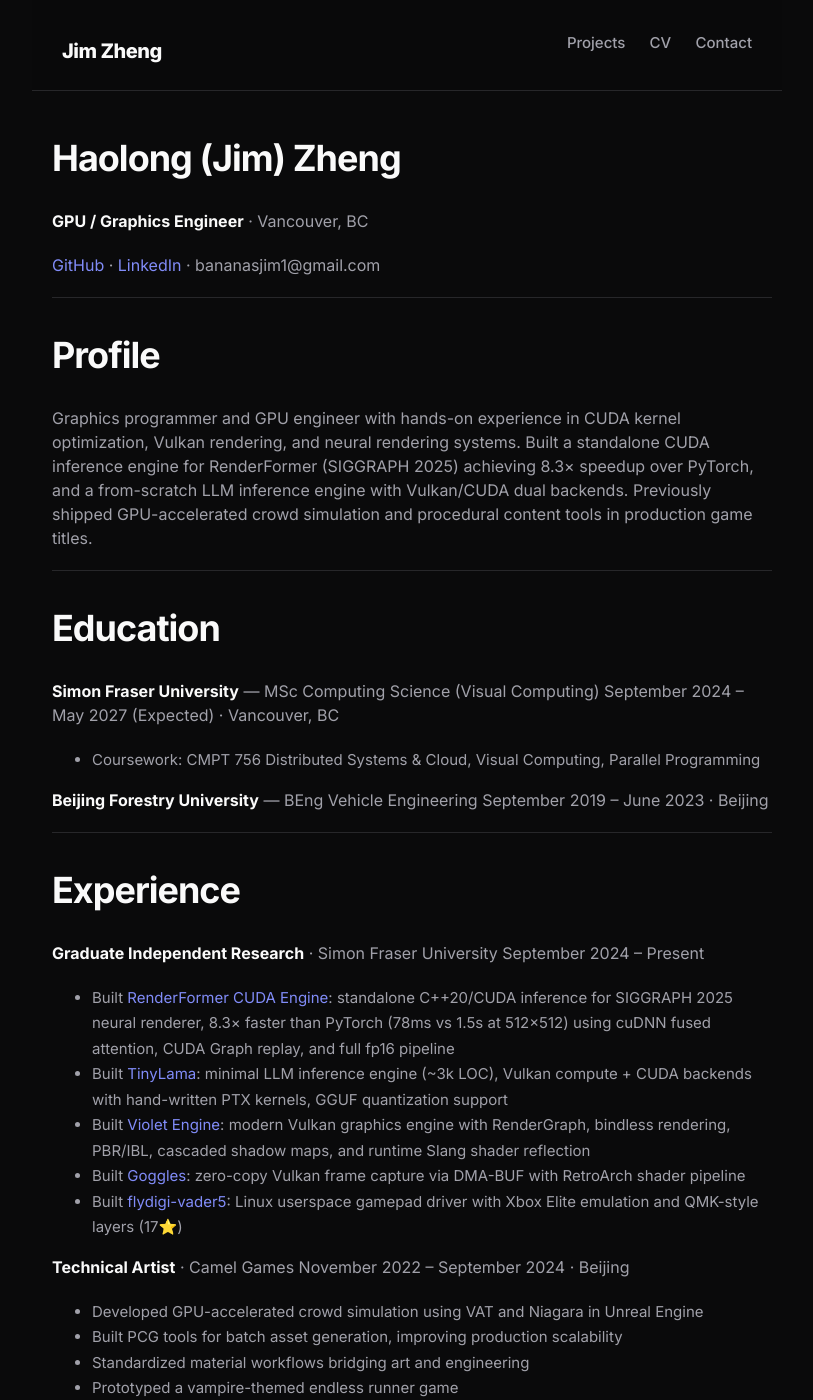
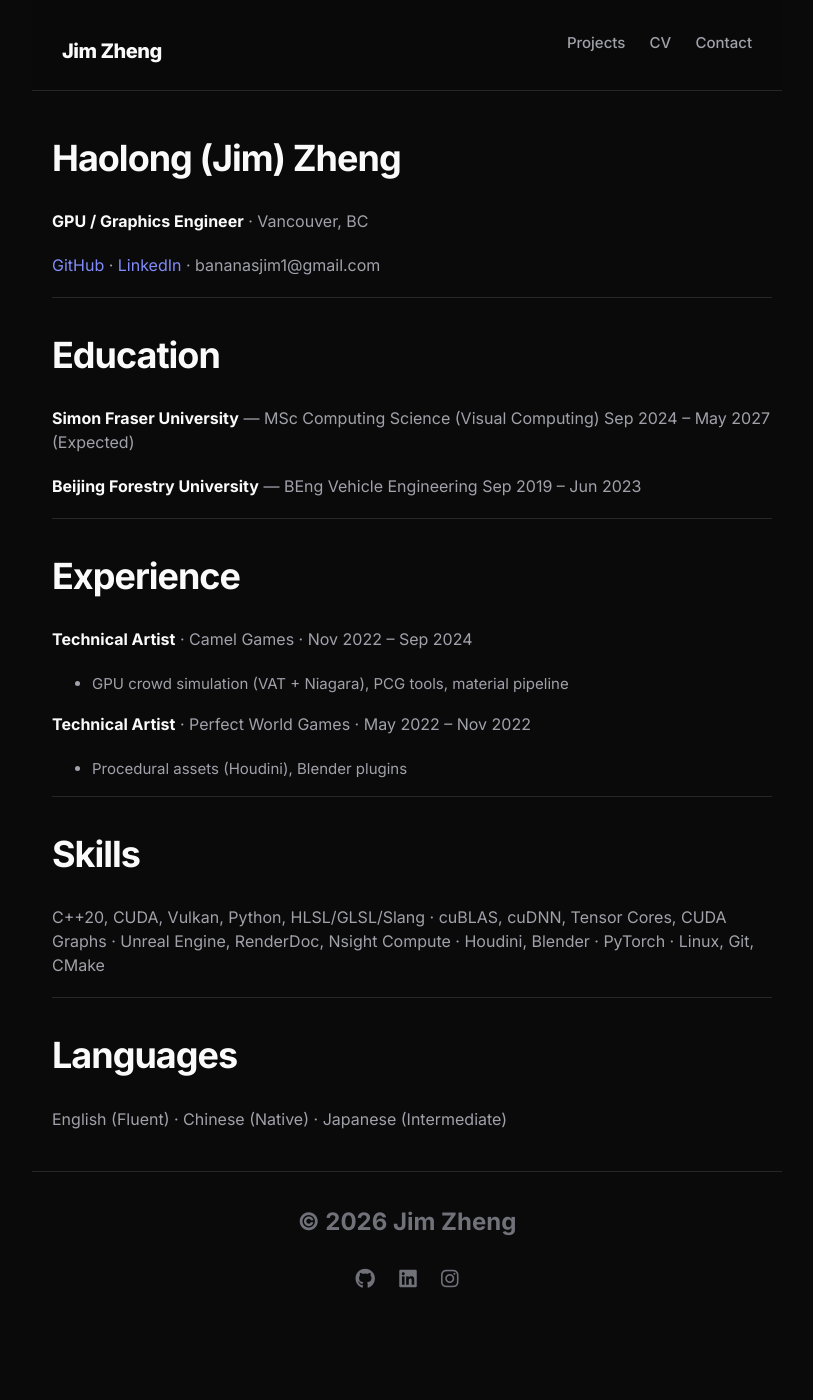
Before and after one commit to BANANASJIM/BANANASJIM.github.io, a Jekyll site: the page built from pages/cv.md, in a window 1280 px wide and 1400 px high. Shown: the whole window, without its empty margins (233-1046 px from the left). Built offline with Jekyll 4.4.1, drawn with Linux system fonts in a browser that asks for light colours; nearby versions of some CDN libraries; some of the changed text lies outside the part shown.

Commit message:
Simplify CV: concise single-page format

```diff
--- a/pages/cv.md
+++ b/pages/cv.md
@@ -12,66 +12,32 @@ permalink: /cv
 
 ---
 
-# Profile
-
-Graphics programmer and GPU engineer with hands-on experience in CUDA kernel optimization, Vulkan rendering, and neural rendering systems. Built a standalone CUDA inference engine for RenderFormer (SIGGRAPH 2025) achieving 8.3× speedup over PyTorch, and a from-scratch LLM inference engine with Vulkan/CUDA dual backends. Previously shipped GPU-accelerated crowd simulation and procedural content tools in production game titles.
-
----
-
 # Education
 
 **Simon Fraser University** — MSc Computing Science (Visual Computing)
-September 2024 – May 2027 (Expected) · Vancouver, BC
-- Coursework: CMPT 756 Distributed Systems & Cloud, Visual Computing, Parallel Programming
+Sep 2024 – May 2027 (Expected)
 
 **Beijing Forestry University** — BEng Vehicle Engineering
-September 2019 – June 2023 · Beijing
+Sep 2019 – Jun 2023
 
 ---
 
 # Experience
 
-**Graduate Independent Research** · Simon Fraser University
-September 2024 – Present
-- Built [RenderFormer CUDA Engine](https://github.com/BANANASJIM/renderformer-cuda): standalone C++20/CUDA inference for SIGGRAPH 2025 neural renderer, 8.3× faster than PyTorch (78ms vs 1.5s at 512×512) using cuDNN fused attention, CUDA Graph replay, and full fp16 pipeline
-- Built [TinyLama](https://github.com/BANANASJIM/TinyLama): minimal LLM inference engine (~3k LOC), Vulkan compute + CUDA backends with hand-written PTX kernels, GGUF quantization support
-- Built [Violet Engine](https://github.com/BANANASJIM/Violet): modern Vulkan graphics engine with RenderGraph, bindless rendering, PBR/IBL, cascaded shadow maps, and runtime Slang shader reflection
-- Built [Goggles](https://github.com/BANANASJIM/Goggles): zero-copy Vulkan frame capture via DMA-BUF with RetroArch shader pipeline
-- Built [flydigi-vader5](https://github.com/BANANASJIM/flydigi-vader5): Linux userspace gamepad driver with Xbox Elite emulation and QMK-style layers (17⭐)
+**Technical Artist** · Camel Games · Nov 2022 – Sep 2024
+- GPU crowd simulation (VAT + Niagara), PCG tools, material pipeline
 
-**Technical Artist** · Camel Games
-November 2022 – September 2024 · Beijing
-- Developed GPU-accelerated crowd simulation using VAT and Niagara in Unreal Engine
-- Built PCG tools for batch asset generation, improving production scalability
-- Standardized material workflows bridging art and engineering
-- Prototyped a vampire-themed endless runner game
-
-**Technical Artist** · Perfect World Games
-May 2022 – November 2022 · Beijing
-- Developed procedural assets with LODs using Houdini and Substance Designer
-- Built custom Blender plugins to improve model production efficiency
+**Technical Artist** · Perfect World Games · May 2022 – Nov 2022
+- Procedural assets (Houdini), Blender plugins
 
 ---
 
 # Skills
 
-- **Languages**: C++20, C, CUDA, Python, HLSL, GLSL, Slang, C#
-- **GPU Programming**: CUDA (cuBLAS, cuDNN, Tensor Cores/WMMA, CUDA Graphs, PTX), Vulkan Compute
-- **Graphics**: Vulkan, OpenGL, Unreal Engine, Unity, Godot, RenderDoc, Nsight Compute
-- **Tools**: Git, CMake, Docker, Linux
-- **3D**: Houdini, Blender, Substance Designer
-- **ML**: PyTorch, OpenCV, GGUF/safetensors formats
+C++20, CUDA, Vulkan, Python, HLSL/GLSL/Slang · cuBLAS, cuDNN, Tensor Cores, CUDA Graphs · Unreal Engine, RenderDoc, Nsight Compute · Houdini, Blender · PyTorch · Linux, Git, CMake
 
 ---
 
 # Languages
 
-- **English**: Fluent
-- **Chinese**: Native
-- **Japanese**: Intermediate
-
----
-
-# Interests
-
-- Indie game development · Electronic music production · Mechanical keyboards
+English (Fluent) · Chinese (Native) · Japanese (Intermediate)
```
